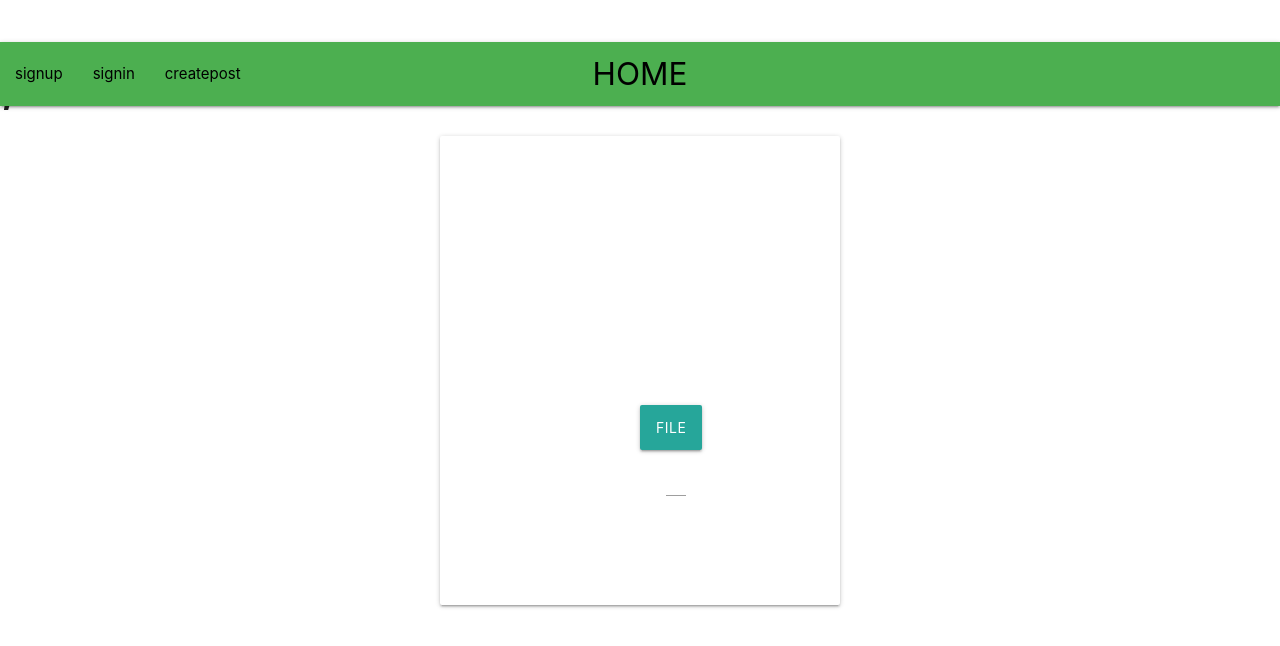
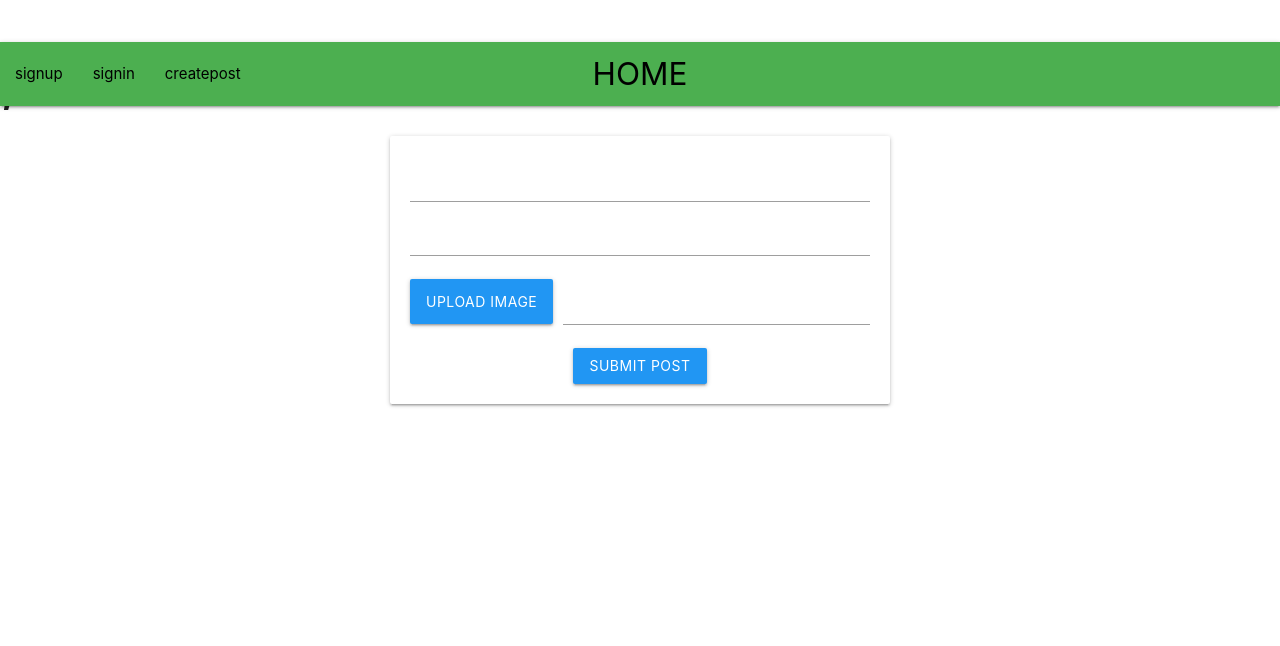
Before and after one commit to lalukrish/quarantine_blog, a React (Create React App) app: page /createpost in a window 1280 px wide. Shown: the top 646 px of the page. Built offline with nearby package versions, Linux system fonts and the light colour scheme; a web font is replaced by a local one.

Commit message:
design fixed

```diff
--- a/src/components/views/createpost.js
+++ b/src/components/views/createpost.js
@@ -31,43 +31,43 @@ const Createpost =()=>{
 
           }).catch(err=>{console.log(err)})
       }
-    return(
-      <div className="mycard">
-      <div className="card auth_card"
+      return (
+        <div
+          className="card input field"
+          style={{
+            margin: "30px auto",
+            maxWidth: "500px",
+            padding: "20px",
+            textAlign: "center",
+          }}
+        >
+          <input
+            type="text"
+            placeholder="title"
+            value={title}
+            onChange={(e) => setTitle(e.target.value)}
+          />
+          <input
+            type="text"
+            placeholder="body"
+            value={body}
+            onChange={(e) => setBody(e.target.value)}
+          />
+          <div class="file-field input-field">
+            <div className="btn #2196f3 blue darken">
+              <span>Upload image</span>
+              <input type="file" onChange={(e) => setPhoto(e.target.files[0  ])} />
+            </div>
+            <div class="file-path-wrapper">
+              <input class="file-path validate" type="text" />
+            </div>
+          </div>
+          <button className="btn #2196f3 blue" onClick={() => postData()}>
+            Submit Post
+          </button>
+        </div>
+      );
+    };
 
 
-        style={{
-          margin:"30px Auto",
-          maxWidth: "500 px",
-          padding:"200px",
-          textAlign:"cetnter",
-        }}>
-
-        <input type="text" placeholder="title" value={title} onChange={(e)=>setTitle(e.target.value)} ></input>
-        <input type="text" placeholder="body" value={body} onChange={(e)=>setBody(e.target.value)} ></input>
-
-
-  <div class="file-field input-field">
-
-    <div class="btn">
-      <span>File</span>
-      <div class="file-path-wrapper">
-
-      <input class="file-path validate" type="text"  ></input>
-      <input type="file"  ></input>
-      </div>
-    </div>
-
-      <div>
-
-    </div>
-  </div>
-  </div>
-  </div>
-
-
-
-    )
-}
-
 export default Createpost;
```
